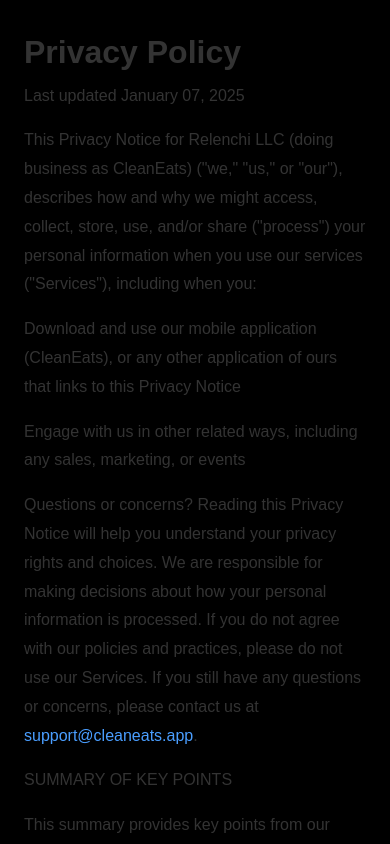
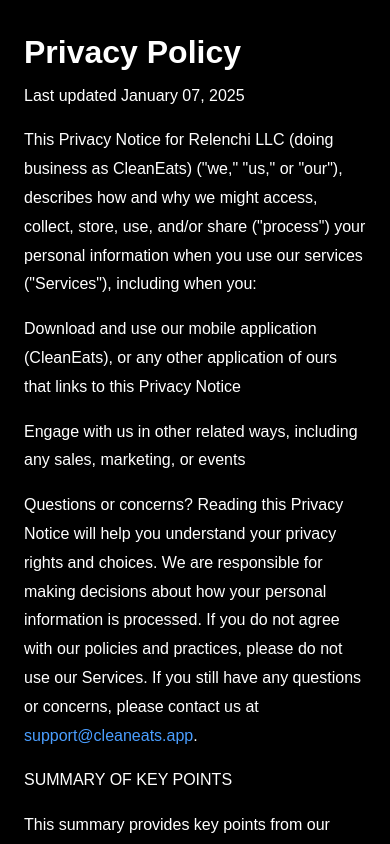
Before and after one commit to cadesix/cleaneatswebsite, a Next.js app: page /privacypolicy in a window 390 px wide. Shown: the top 844 px of the page. Built offline with nearby package versions, Linux system fonts and the light colour scheme.

Commit message:
mobile styling

```diff
--- a/app/privacypolicy/styles.module.css
+++ b/app/privacypolicy/styles.module.css
@@ -4,7 +4,6 @@
     padding: 2rem;
     padding-bottom: calc(2rem + env(safe-area-inset-bottom, 4rem));
     line-height: 1.6;
-    color: #333;
 }
 
 @media (max-width: 768px) {
```
